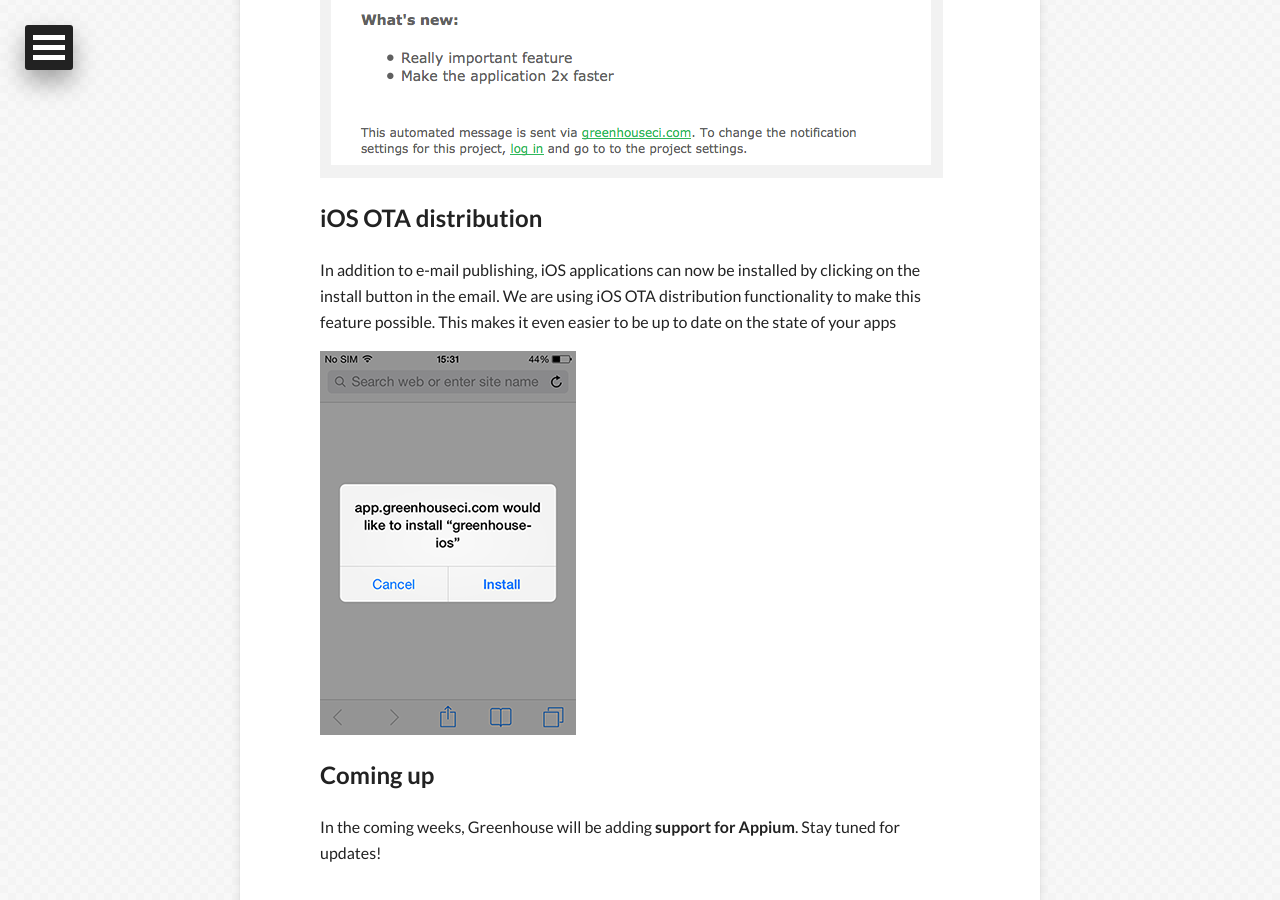
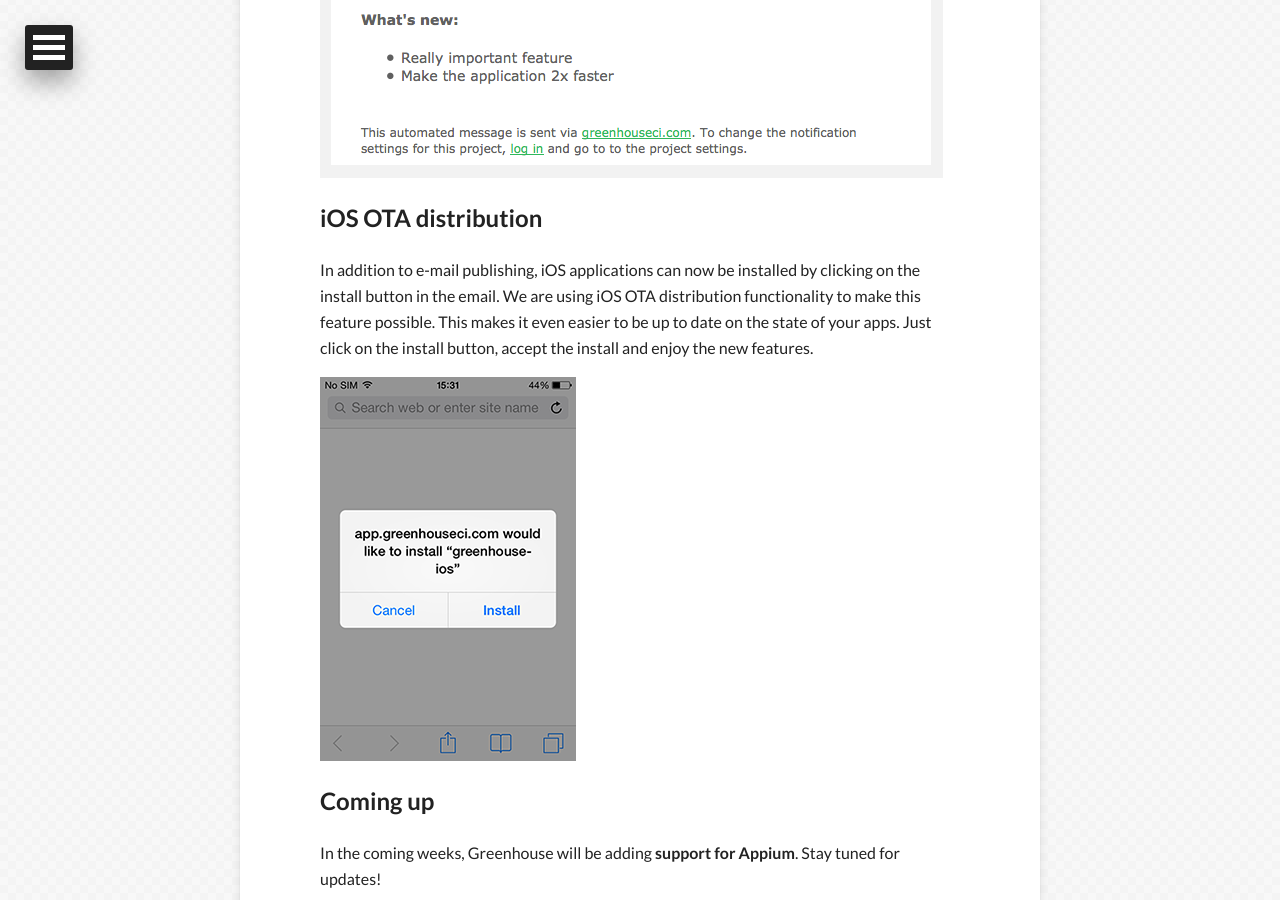
Before and after one commit to GreenhouseCI/blog.greenhouseci.com, a Jekyll site: the page built from _posts/2015-01-21-email-distribution.md, in a window 1280 px wide and 900 px high, scrolled down 1363 px. Built offline with Jekyll 4.4.1, drawn with Linux system fonts in a browser that asks for light colours; nearby versions of some CDN libraries; comment, search, counter and statistics services are not loaded.

Commit message:
Small improvement to last post

```diff
--- a/_posts/2015-01-21-email-distribution.md
+++ b/_posts/2015-01-21-email-distribution.md
@@ -22,12 +22,14 @@
 You can add e-mail recipients in the Publishing section of your build settings page:
 
 
+
 ![Email publish add recipients]({{ site.url }}/assets/email-publish-add.png)
 
 Once a successful build is published, all recipients will receive an e-mail with links to build artefacts.
 The e-mail will contain a link to a zip file containing all the artefacts and your application binaries separately.
 Furthermore, it is possible to have a list of committed changes between the current and previous build.
 Here is a preview of the e-mail:
+
 
 
 ![Email publish example email]({{ site.url }}/assets/email-publish-example-email.png)
@@ -38,7 +40,8 @@
 
 In addition to e-mail publishing, iOS applications can now be installed by clicking on the install button in the email.
 We are using iOS OTA distribution functionality to make this feature possible. This makes it even easier to be up to date
-on the state of your apps
+on the state of your apps. Just click on the install button, accept the install and enjoy the new features.
+
 
 
 ![iOS OTA dialog]({{ site.url }}/assets/ios-ota-dialog.png)
```
